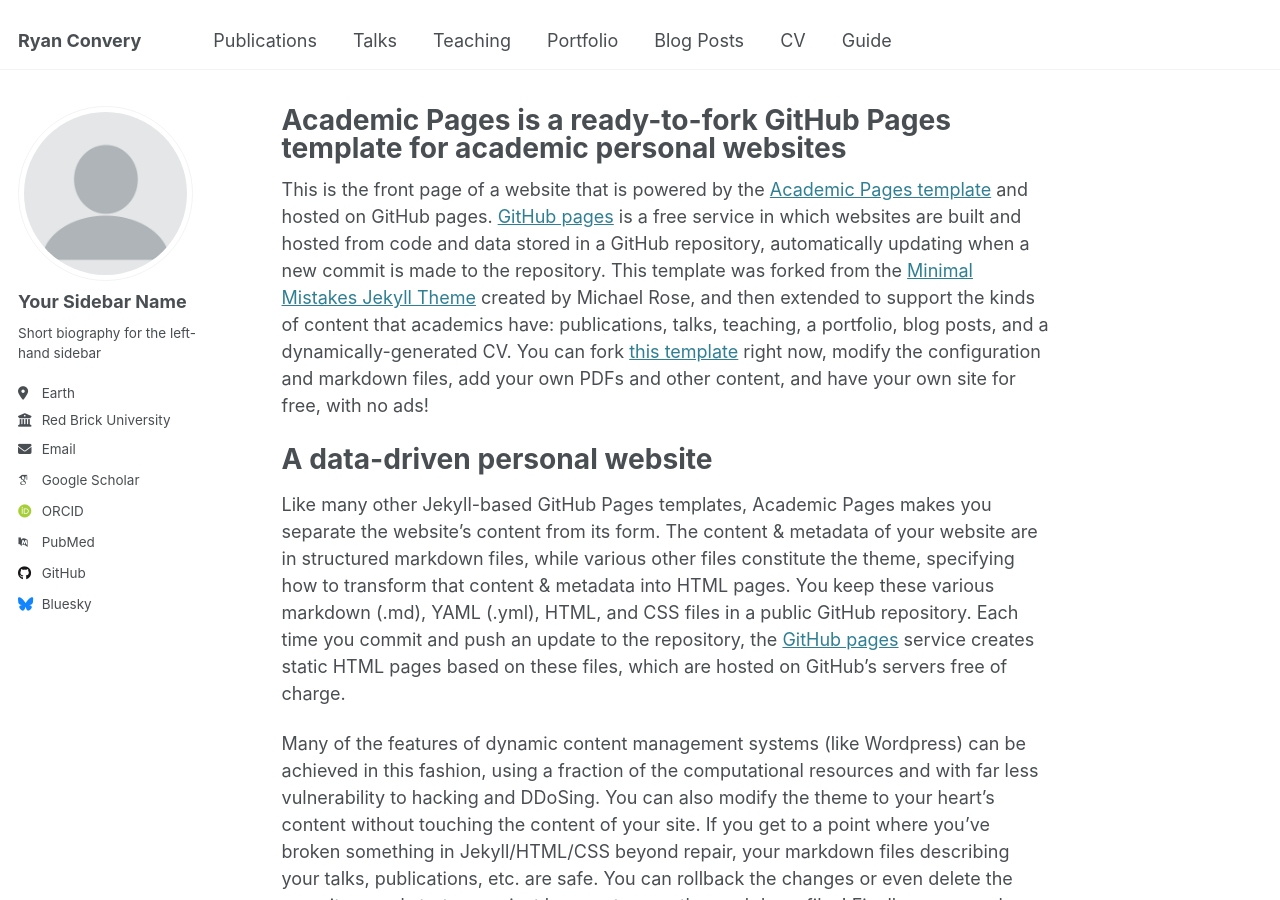
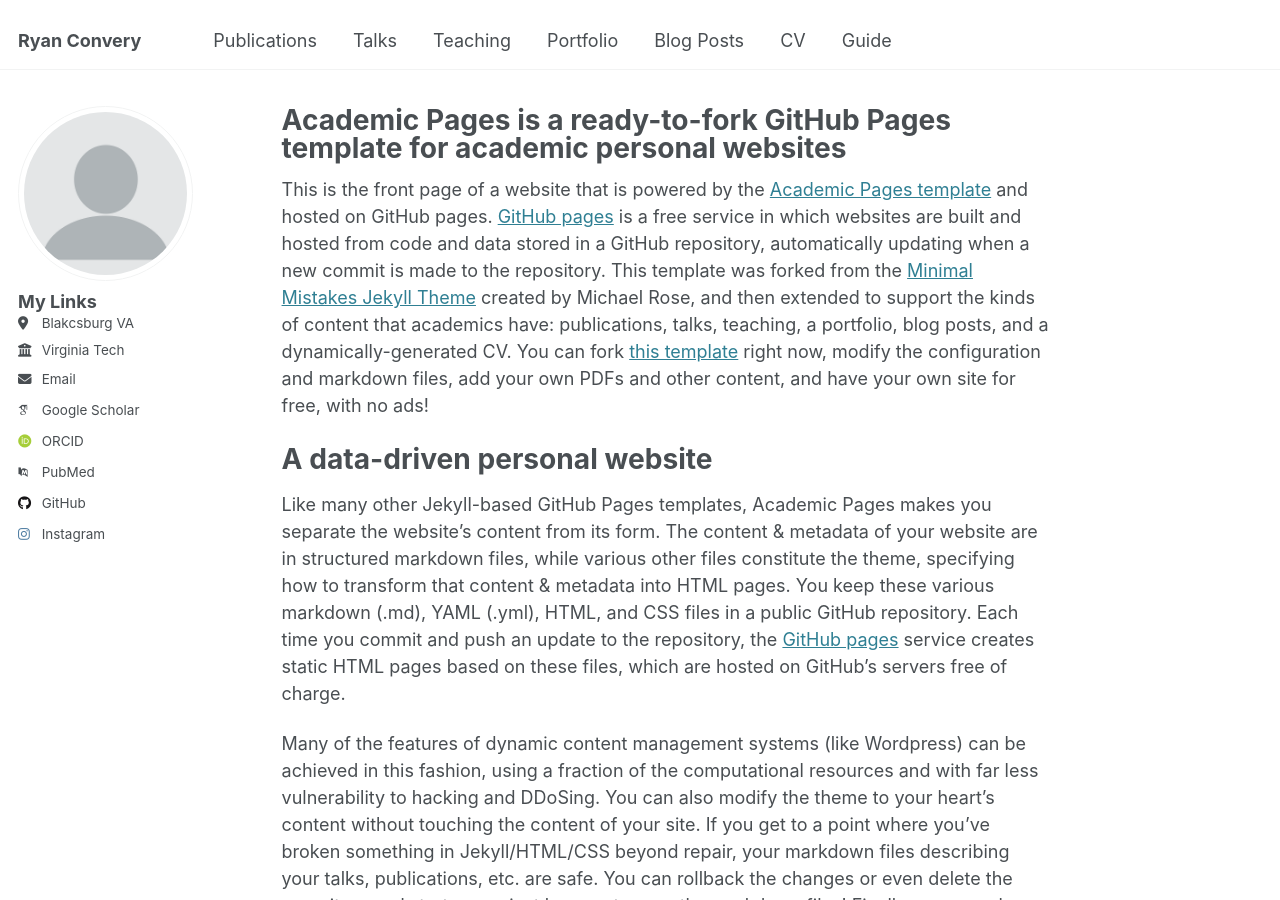
Before and after one commit to rconvery76/rconvery76.github.io, a Jekyll site: the page built from _pages/about.md, in a window 1280 px wide and 900 px high. Built offline with Jekyll 4.4.1, drawn with Linux system fonts in a browser that asks for light colours; some web fonts are replaced.

Commit message:
edited side bar

```diff
--- a/_config.yml
+++ b/_config.yml
@@ -23,13 +23,13 @@ repository               : "academicpages/academicpages.github.io"
 author:
   # Biographic information
   avatar           : "profile.png"
-  name             : "Your Sidebar Name"
+  name             : "My Links"
   pronouns         : # example: "she/her"
-  bio              : "Short biography for the left-hand sidebar"
-  location         : "Earth"
-  employer         : "Red Brick University"
+  bio              : #"Short biography for the left-hand sidebar"
+  location         : "Blakcsburg VA"
+  employer         : "Virginia Tech"
   uri              : # URL
-  email            : "none@example.org"
+  email            : "rconvery76@vt.edu"
 
   # Academic websites
   arxiv            : # URL - Update with the correct link to your profile
@@ -45,19 +45,19 @@ author:
   bitbucket        : # Username - Update with your username on the site
   codepen          : # Username
   dribbble         : # Username
-  github           : "academicpages"
+  github           : "rconvery76"
   kaggle           : # Username
   stackoverflow    : # User number or user number and name (i.e., use "1" or "1/jeff-atwood")
 
   # Social media
-  bluesky          : "bsky.app" # Replace this with you Bluesky username
+  bluesky          : # Replace this with you Bluesky username
   facebook         : # Username
   flickr           : # Username
   foursquare       : # Username
   goodreads        : # Username
   google_plus      : # Username
   keybase          : # Username
-  instagram        : # Username
+  instagram        : "rconvery.68"
   lastfm           : # Username
   linkedin         : # Username
   mastodon         : # URL
```
